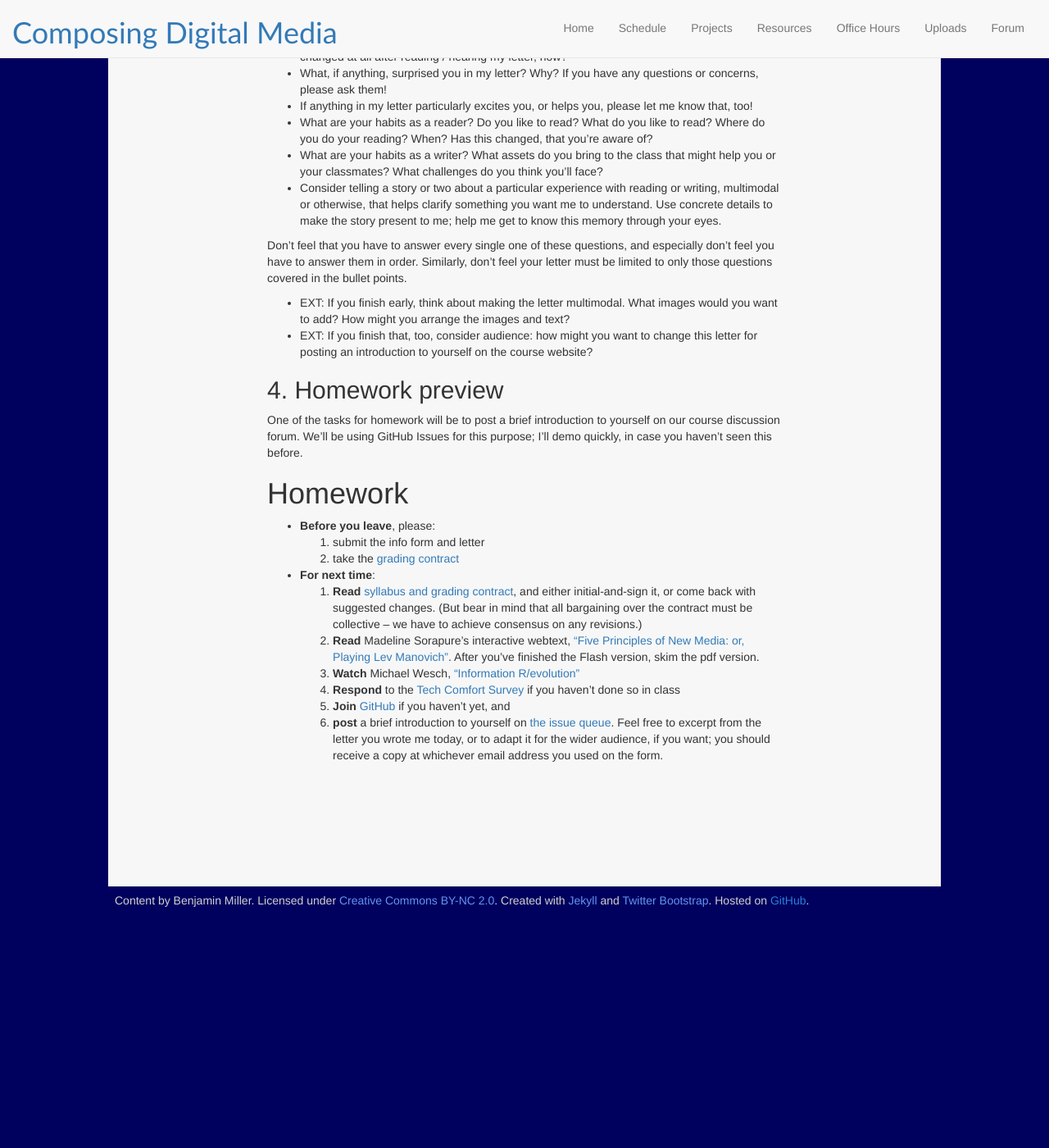
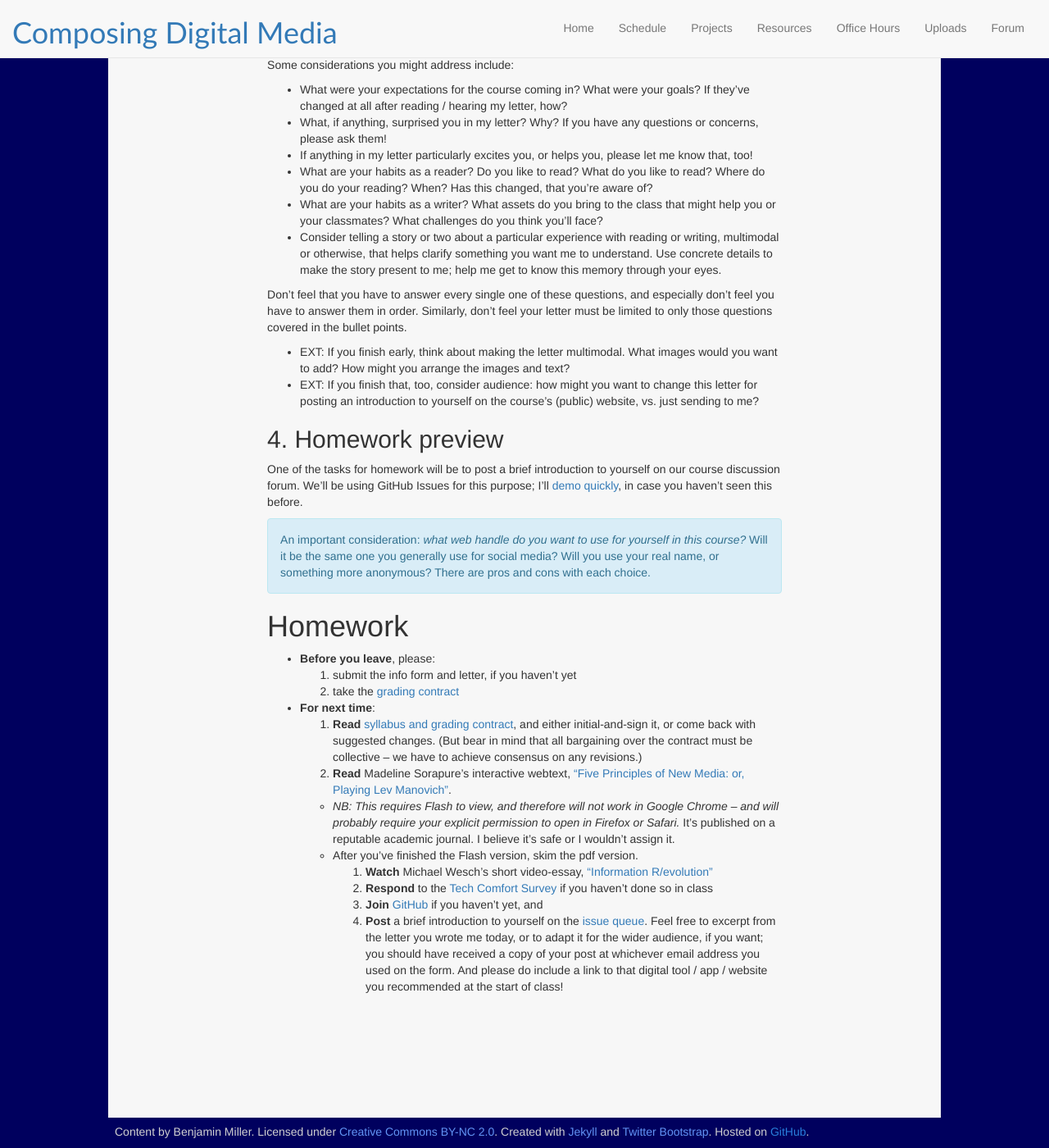
Before and after one commit to benmiller314/cdm2019fall, a Jekyll site: the page built from plans/lesson-01.md, in a window 1280 px wide and 1400 px high, scrolled down 762 px. Shown: the whole window at 82% size. Built offline with Jekyll 4.4.1, drawn with Linux system fonts in a browser that asks for light colours; our own code applies the rules of GitHub Pages for plain Markdown files; before the commit the page ends 1880 px from its top, so only the background shows below that; some of the changed text lies outside the part shown.

Commit message:
lesson 01 updated for 2019fall

```diff
--- a/plans/lesson-01.md
+++ b/plans/lesson-01.md
@@ -13,18 +13,16 @@
 When you've done that (or after about 5 minutes), please:
 
 1. Take out a piece of paper and fold it in thirds. In the middle, write your name in letters large enough to see across the room.
-2. On the top, please write down an animal.
-3. On the bottom, please write down a fruit or vegetable.
+2. On the top, make a short list of sounds that you associate with being "at home" (whatever that means to you today).
+3. On the bottom, jot down at least one digital tool, or app, or website, that more people should know about.
 4. Set up your name on your desk when you're done, so I can (try to) see (around these monitors) when we're all ready.
 
-EXT: If you've done all that and you're waiting, do an image search for your chosen fauna and flora.
+EXT: If you've done all that and you're waiting, pick one item on each list to write more about. Why these?
 
 <details>
   <summary>Wait for it</summary>
 
-  <em>Now describe <strong>yourself</strong> as the animal, and <strong>your interest in composing digital media</strong> as the fruit/vegetable, or vice versa. If you have time, use an image search to help you notice or help us remember the many aspects of these new avatars.</em>
-
-  Metaphors can be a powerful way of extending our thinking. It's also a memorable way to meet each other! Take 2-3 minutes; when everyone's done, we'll all share. I'll do it, too.
+  <em>Yup, it's introduction time!</em> Let's share these around the room, as a way of meeting and greeting each other – and picking up some digital suggestions along the way. (Later, I'll ask you to post your recommendations as part of your first contribution to our class discussion forum.)
 </details>
 
 ## 2. A letter from Ben
@@ -45,20 +43,27 @@
 Don’t feel that you have to answer every single one of these questions, and especially don’t feel you have to answer them in order. Similarly, don’t feel your letter must be limited to only those questions covered in the bullet points.
 
 * EXT: If you finish early, think about making the letter multimodal. What images would you want to add? How might you arrange the images and text?
-* EXT: If you finish that, too, consider audience: how might you want to change this letter for posting an introduction to yourself on the course website?
+* EXT: If you finish that, too, consider audience: how might you want to change this letter for posting an introduction to yourself on the course's (public) website, vs. just sending to me?
 
 ## 4. Homework preview
-One of the tasks for homework will be to post a brief introduction to yourself on our course discussion forum. We'll be using GitHub Issues for this purpose; I'll demo quickly, in case you haven't seen this before.
+One of the tasks for homework will be to post a brief introduction to yourself on our course discussion forum. We'll be using GitHub Issues for this purpose; I'll <a href="{{site.github.repository_url}}/issues/1">demo quickly</a>, in case you haven't seen this before.
+
+<div class="alert alert-info">
+An important consideration: <em>what web handle do you want to use for yourself in this course?</em> Will it be the same one you generally use for social media? Will you use your real name, or something more anonymous? There are pros and cons with each choice.
+</div>
+
 
 # Homework
 
 * **Before you leave**, please:
- 1. submit the info form and letter
+ 1. submit the info form and letter, if you haven't yet
  2. take the [grading contract](https://github.com/pitt-cdm/miller2019spring/blob/gh-pages/uploads/miller-2019spring-composingdigitalmedia-gradingcontract.docx)
 * **For next time**:
  1. **Read** [syllabus and grading contract](/{{site.course.base_url}}uploads), and either initial-and-sign it, or come back with suggested changes. (But bear in mind that all bargaining over the contract must be collective – we have to achieve consensus on any revisions.)
- 2. **Read** Madeline Sorapure's interactive webtext, ["Five Principles of New Media: or, Playing Lev Manovich"](http://kairos.technorhetoric.net/8.2/binder2.html?coverweb/sorapure/index.htm). After you've finished the Flash version, skim the pdf version.
- 3. **Watch** Michael Wesch, [“Information R/evolution”](http://www.youtube.com/watch?v=-4CV05HyAbM&amp;feature=youtube_gdata_player)
+ 2. **Read** Madeline Sorapure's interactive webtext, ["Five Principles of New Media: or, Playing Lev Manovich"](http://kairos.technorhetoric.net/8.2/binder2.html?coverweb/sorapure/index.htm).
+     - *NB: This requires Flash to view, and therefore will not work in Google Chrome – and will probably require your explicit permission to open in Firefox or Safari.* It's published on a reputable academic journal. I believe it's safe or I wouldn't assign it.
+     - After you've finished the Flash version, skim the pdf version.
+ 3. **Watch** Michael Wesch's short video-essay, [“Information R/evolution”](http://www.youtube.com/watch?v=-4CV05HyAbM&amp;feature=youtube_gdata_player)
  4. **Respond** to the [Tech Comfort Survey](http://bit.ly/cdm2019survey) if you haven't done so in class
  5. **Join** [GitHub](https://github.com/) if you haven't yet, and
- 6. **post** a brief introduction to yourself on [the issue queue](https://github.com/pitt-cdm/miller2019spring/issues/1). Feel free to excerpt from the letter you wrote me today, or to adapt it for the wider audience, if you want; you should receive a copy at whichever email address you used on the form.
+ 6. **Post** a brief introduction to yourself on the <a href="{{site.github.repository_url}}/issues/1">issue queue</a>. Feel free to excerpt from the letter you wrote me today, or to adapt it for the wider audience, if you want; you should have received a copy of your post at whichever email address you used on the form. And please do include a link to that digital tool / app / website you recommended at the start of class!
```
Also changed, not shown: old-plans/2019spring/lesson-01.md (+3 -3 lines).
